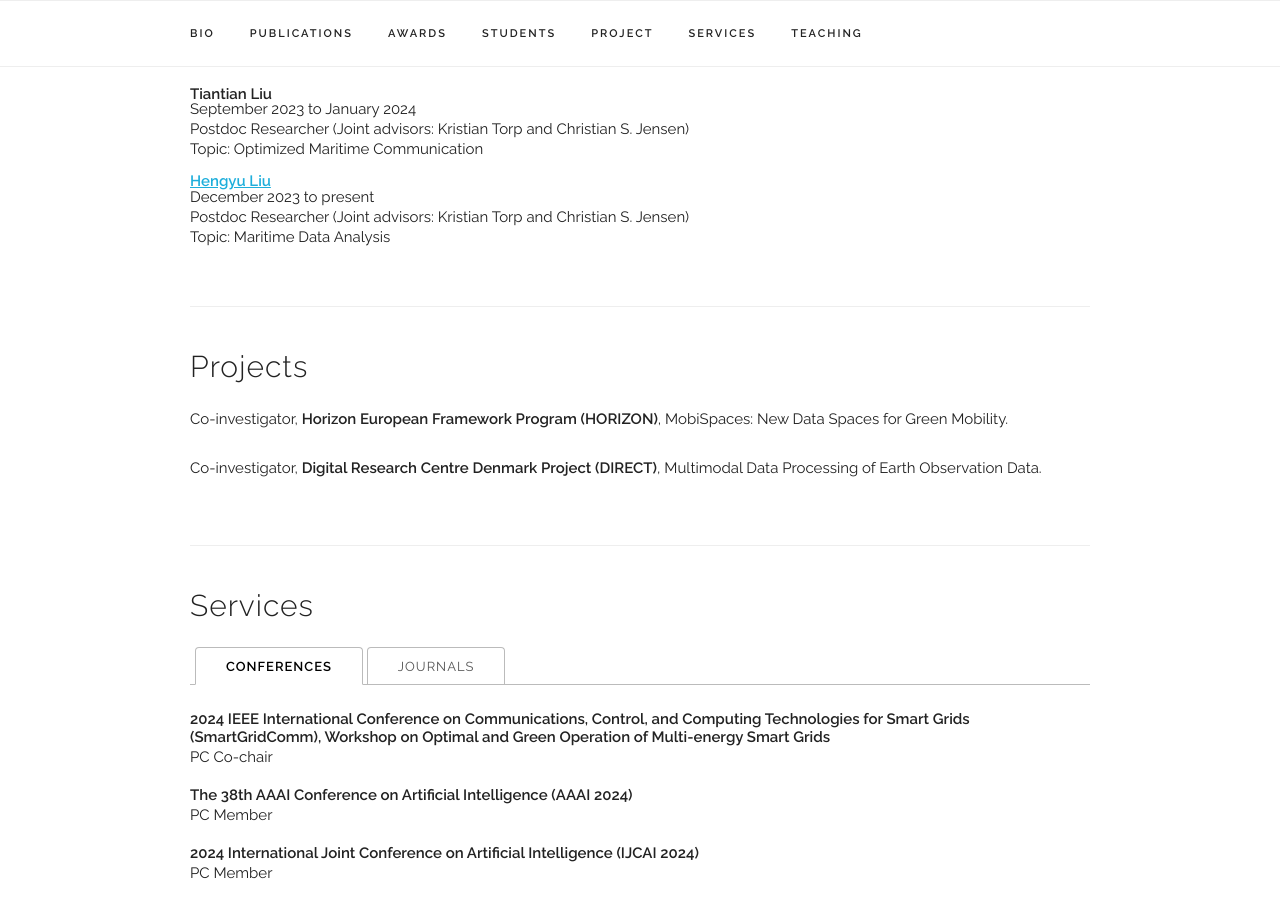
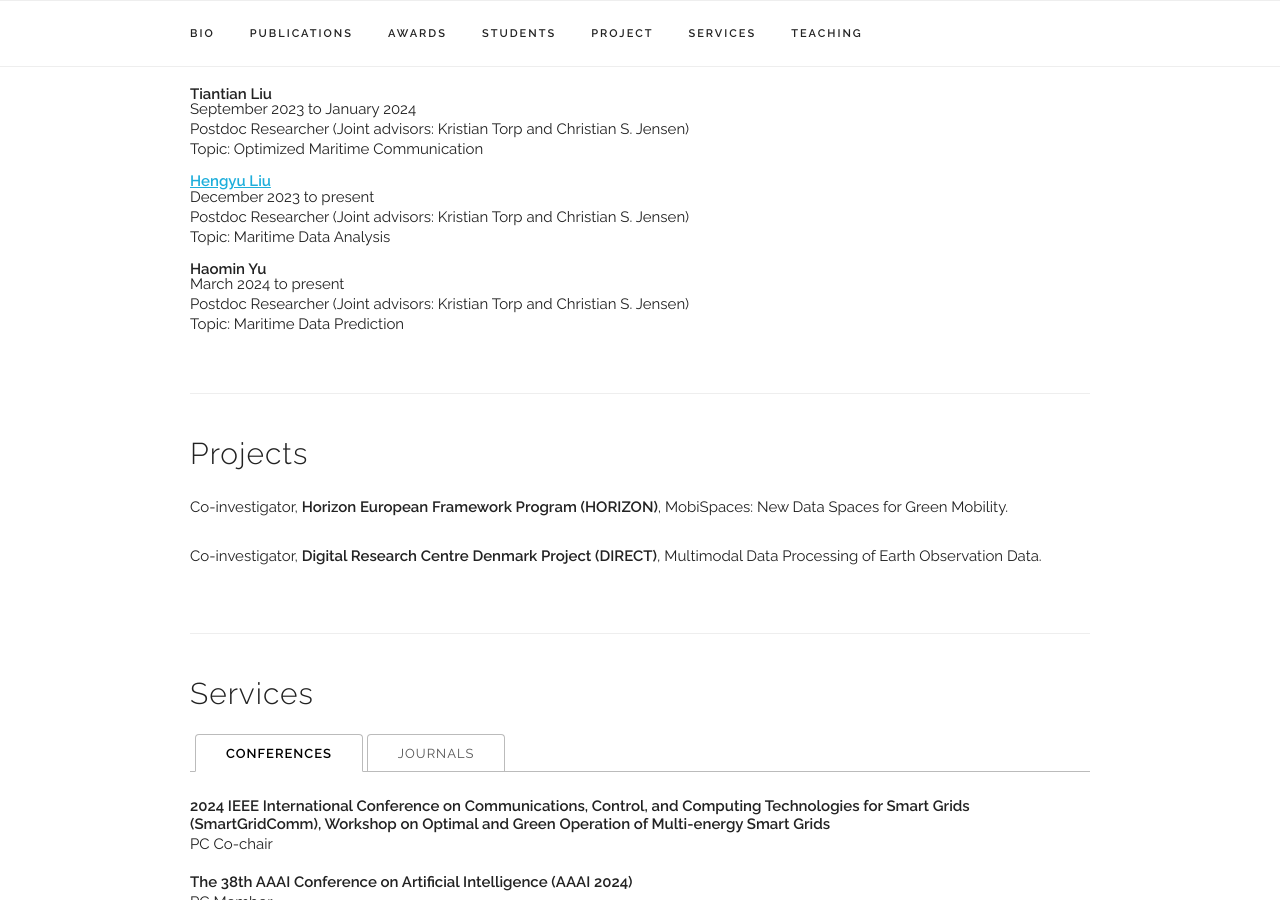
Before and after one commit to litianyi-cs-dkaau/litianyi-cs-dkaau.github.io, a Jekyll site: the page built from index.html, in a window 1280 px wide and 900 px high, scrolled down 2094 px. Built offline with Jekyll 4.4.1, drawn with Linux system fonts in a browser that asks for light colours.

Commit message:
Update students.yaml

```diff
--- a/_data/students.yaml
+++ b/_data/students.yaml
@@ -1,7 +1,7 @@
 students:
     - name: "Xiushang Wu"
       time: "January 2024 to present"
-      type: "PhD Student (Joint advisors: Kristian Torp and Christian S. Jensen)"
+      type: "PhD Student (Joint supervisors: Kristian Torp and Christian S. Jensen)"
       topic: "Trajectory data cleaning"
       phd: y
 
@@ -35,3 +35,9 @@ students:
       topic: "Maritime Data Analysis"
       link: https://hengyuliu.com/
       postdoc: y
+
+    - name: "Haomin Yu"
+      time: "March 2024 to present"
+      type: "Postdoc Researcher (Joint advisors: Kristian Torp and Christian S. Jensen)"
+      topic: "Maritime Data Prediction"
+      postdoc: y
```
